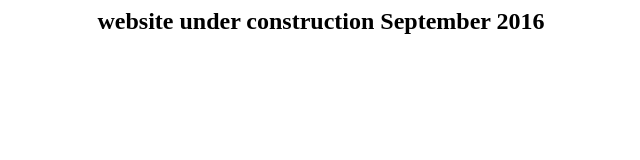
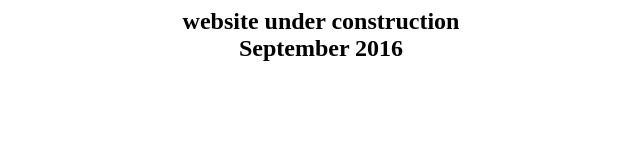
Before and after one commit to jugz/jugz.github.io, a plain HTML site: page index.html in a window 1280 px wide. Shown: the whole page, without its empty margins (319-959 px from the left). Drawn offline with Linux system fonts and the light colour scheme.

Commit message:
Update index.html
jj

```diff
--- a/index.html
+++ b/index.html
@@ -1,7 +1,7 @@
 <html>
   <center>
 <h2>
-  website under construction
+  website under construction<br/>
 September 2016
 </h2>
   </center>
```
